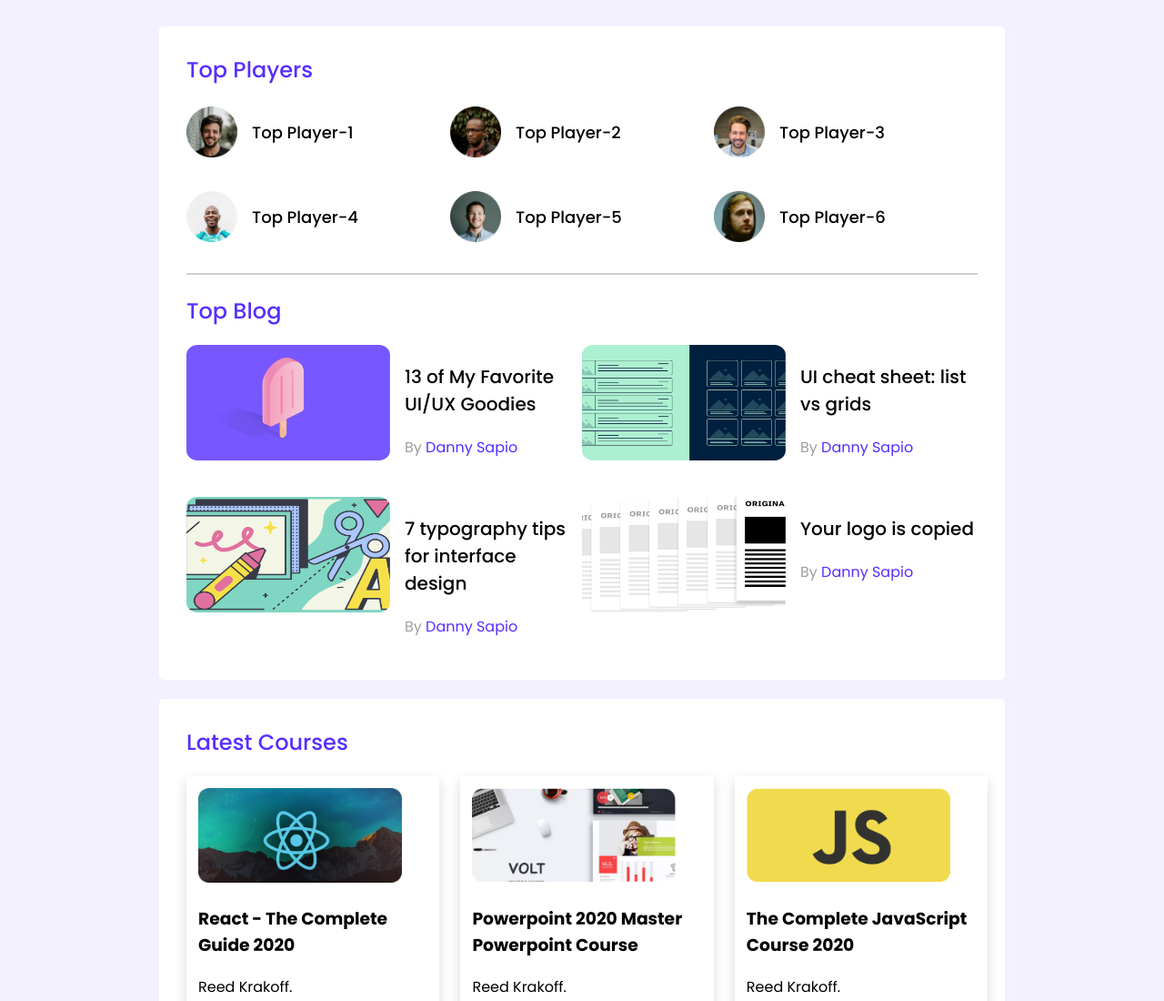
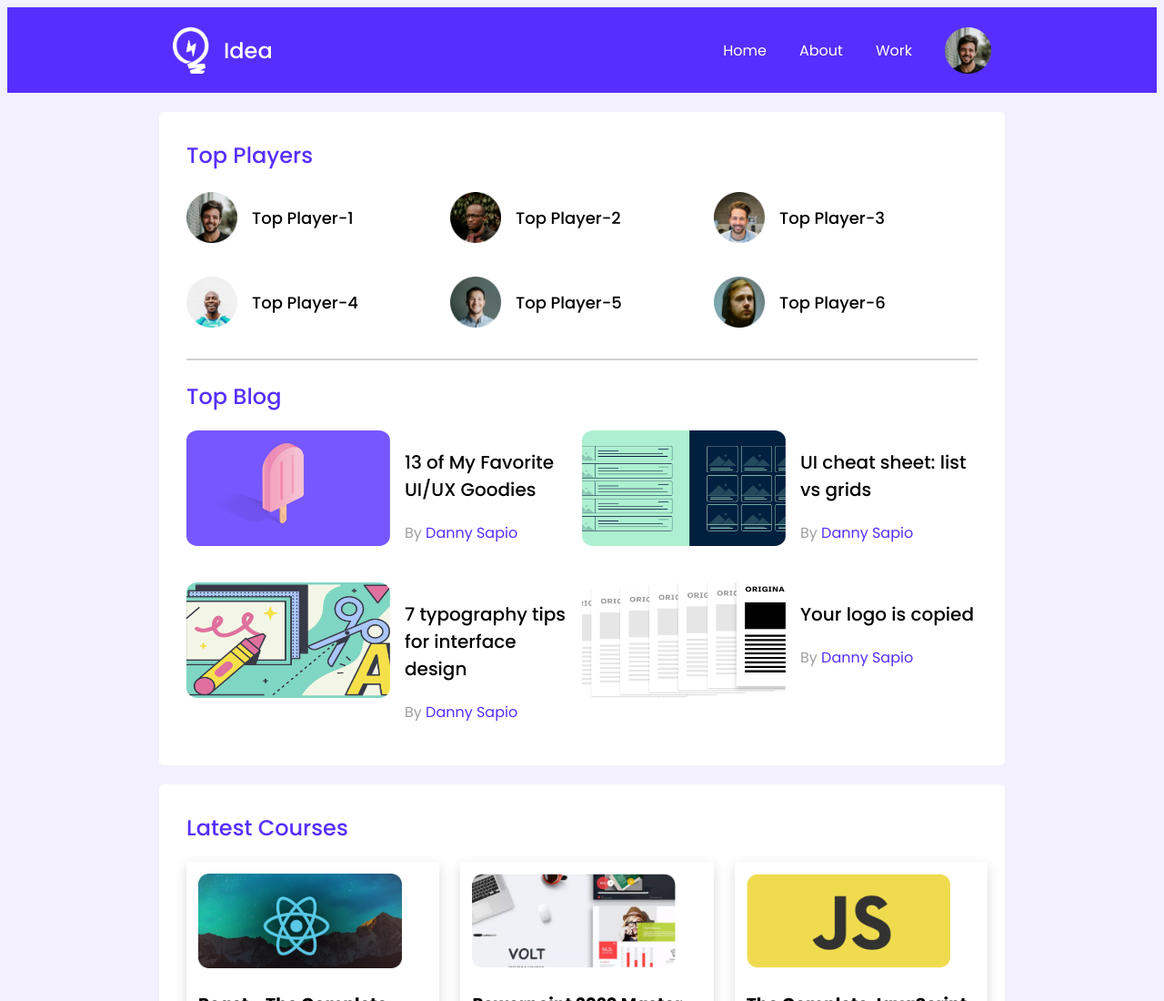
Before and after one commit to sabbir10s/leader-board-css3, a plain HTML site: page index.html in a window 1280 px wide. Shown: the top 1100 px of the page at 91% size. Drawn offline with Linux system fonts and the light colour scheme.

Commit message:
nav bar added

```diff
--- a/index.html
+++ b/index.html
@@ -15,7 +15,22 @@
 <body>
     <!-- Header Start -->
     <header>
-
+        <nav class="navbar">
+            <div class="nav-container">
+                <div class="nav">
+                    <div class="logo">
+                        <img src="images/icons/logo.png" alt="">
+                        <span>Idea</span>
+                    </div>
+                    <div class="nav-content">
+                        <a href="#">Home</a>
+                        <a href="#">About</a>
+                        <a href="#">Work</a>
+                        <img src="images/players/player-1.png" alt="">
+                    </div>
+                </div>
+            </div>
+        </nav>
     </header>
     <!-- Header End -->
     <main>
@@ -51,7 +66,7 @@
                 </div>
             </div>
             <hr>
-        <!-- Top Blog     -->
+            <!-- Top Blog     -->
             <div class="top-blogs">
                 <h2 class="section-title">Top Blog</h2>
                 <div class="blogs">
--- a/styles/style.css
+++ b/styles/style.css
@@ -5,6 +5,63 @@
 body {
     font-family: 'Poppins', sans-serif;
     background-color: #F3F1FF;
+}
+
+.navbar {
+    background-color: #562EFF;
+    display: flex;
+    justify-content: center;
+}
+
+.nav-container {
+    width: 900px;
+    height: 94px;
+    display: grid;
+    grid-template-row: repeat(2, 1fr);
+}
+
+.nav {
+    display: flex;
+    flex-direction: row;
+    justify-content: space-between;
+    align-items: center;
+}
+
+.logo {
+    display: flex;
+    align-items: center;
+}
+
+.logo img {
+    width: 40px;
+    height: 51px;
+}
+
+.logo span {
+    font-size: 24px;
+    font-weight: 500;
+    color: white;
+    margin-left: 16px;
+}
+
+.nav-content {
+    display: flex;
+    align-items: center;
+}
+
+.nav-content a {
+    text-decoration: none;
+    color: white;
+    font-size: 16px;
+    font-weight: 400;
+    margin-left: 36px;
+
+}
+
+.nav-content img {
+    width: 51px;
+    height: 51px;
+    margin-left: 36px;
 }
 
 main {
@@ -165,7 +222,12 @@ hr {
 /* Mobile Devices */
 
 @media only screen and (max-width:688px) {
+    .nav-container {
+        height: 120px;
+        align-items: center;
+    }
 
+    .nav-container,
     .container,
     .blog,
     .course {
@@ -181,6 +243,7 @@ hr {
         grid-template-columns: repeat(1, 1fr);
     }
 
+    .nav,
     .player,
     .blog {
         flex-direction: column;
@@ -192,10 +255,15 @@ hr {
        -------------------------*/
 @media only screen and (min-width:688px) and (max-width:992px) {
 
+
     .container,
     .blog,
     .course {
         width: 100%;
+    }
+
+    .nav-container {
+        padding: 0 15px;
     }
 
     .players {
```
